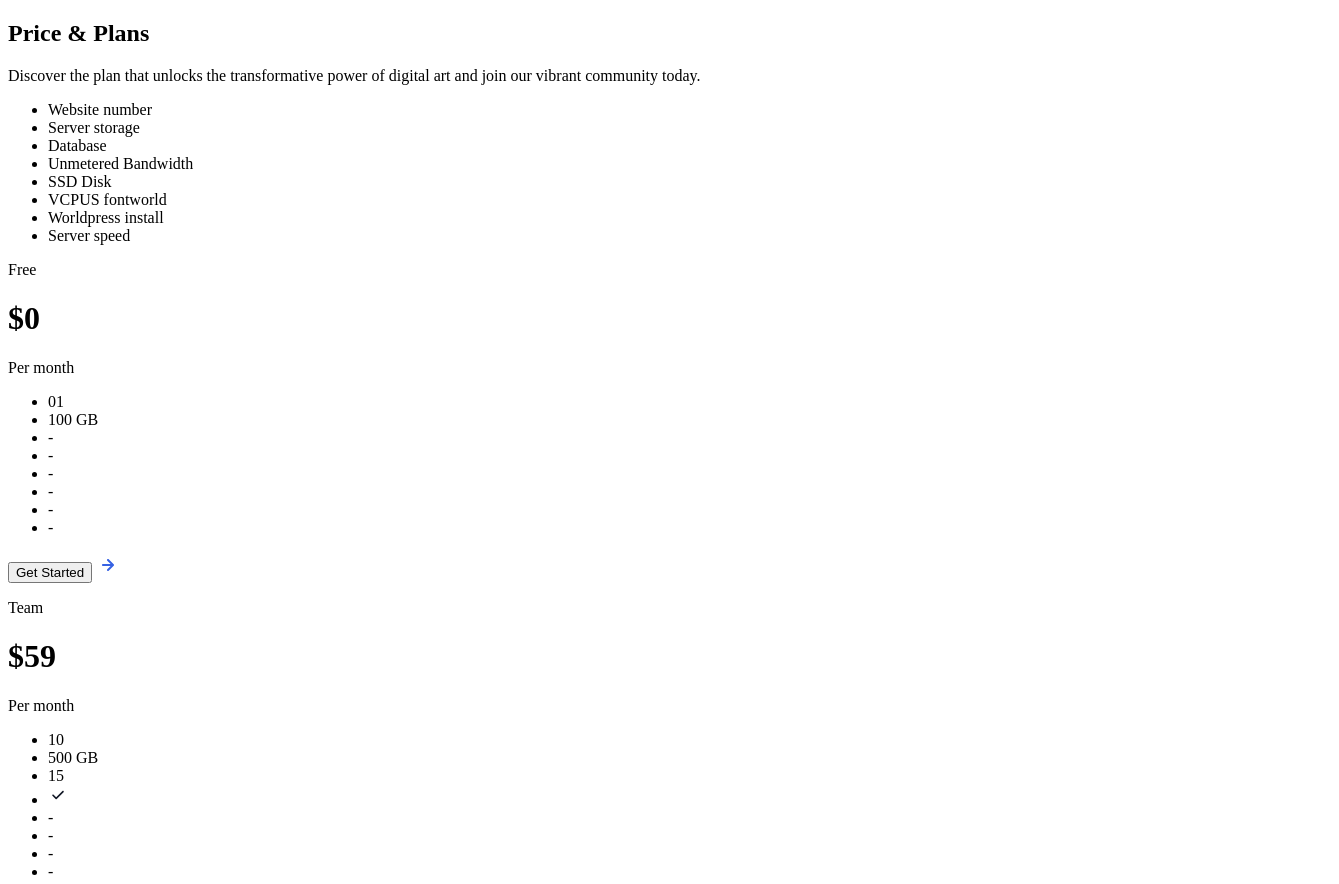
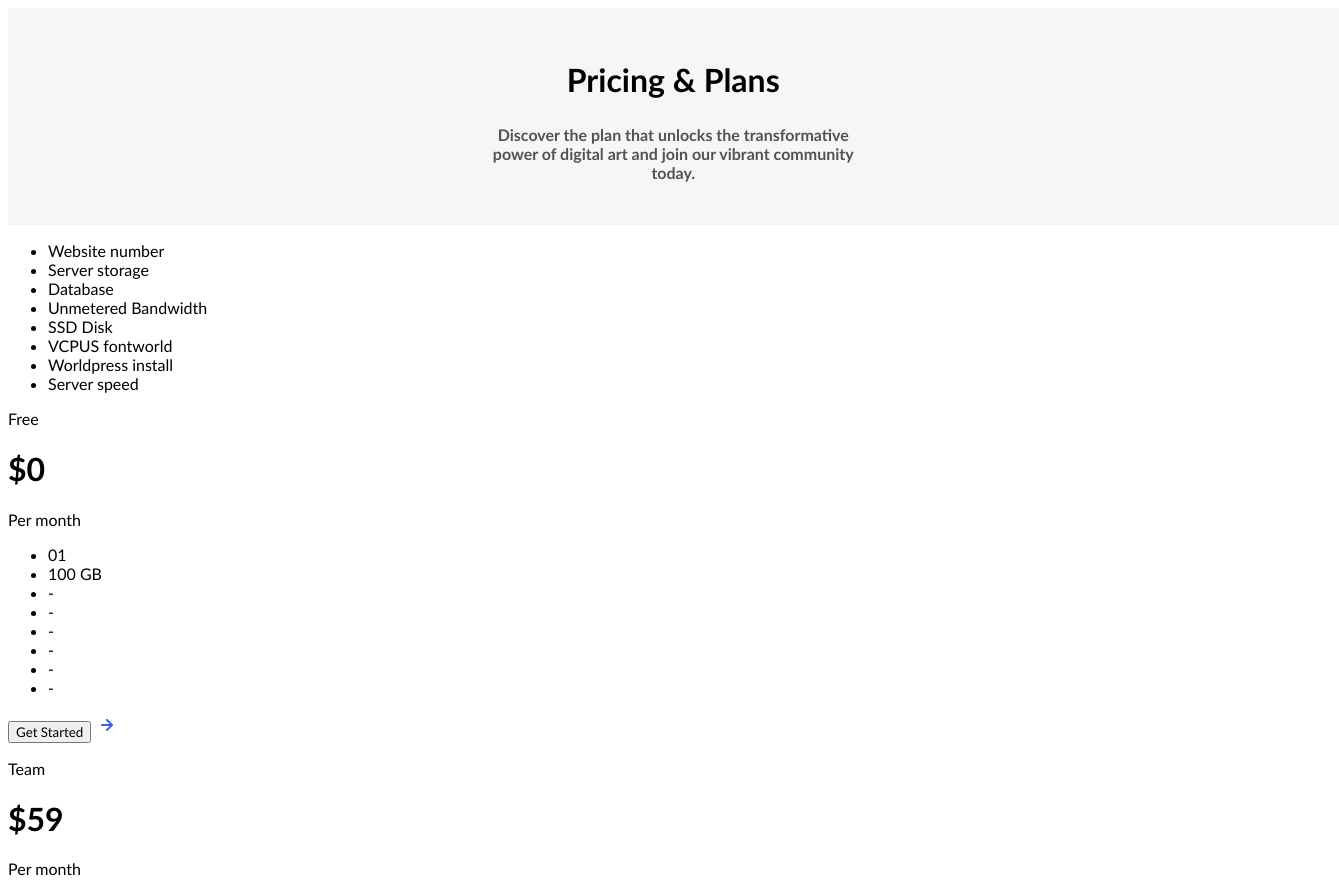
Before and after one commit to bhupotikumar/pricing-table-master, a plain HTML site: page index.html in a window 1280 px wide. Shown: the top 884 px of the page, 1339 px wide, since content can reach past the window. Drawn offline with Linux system fonts and the light colour scheme.

Commit message:
header section style done

```diff
--- a/index.html
+++ b/index.html
@@ -8,9 +8,9 @@
     <title>Pricing Table Master</title>
 </head>
 <body>
-    <header>
+    <header class="header">
         <div class="table-header">
-            <h2>Price & Plans</h2>
+            <h2>Pricing & Plans</h2>
             <p>Discover the plan that unlocks the transformative power of digital art and join our vibrant community today.</p>
         </div>
     </header>
--- a/style.css
+++ b/style.css
@@ -0,0 +1,26 @@
+*{
+    font-family: 'Gill Sans', 'Gill Sans MT', Calibri, 'Trebuchet MS', sans-serif;
+}
+
+
+.header{
+    width: 100vw;
+    padding: 2%;
+    display: flex;
+    justify-content: center;
+    align-items: center;
+    background: #f5f6f8;
+    border-bottom: 1px solid #f3f3f3;
+}
+.table-header{
+    width: 30%;
+    text-align: center;
+}
+.table-header h2{
+    font-size: 2rem;
+}
+.table-header p{
+    font-size: 1rem;
+    font-weight: bold;
+    color: rgb(82, 82, 82);
+}
```
